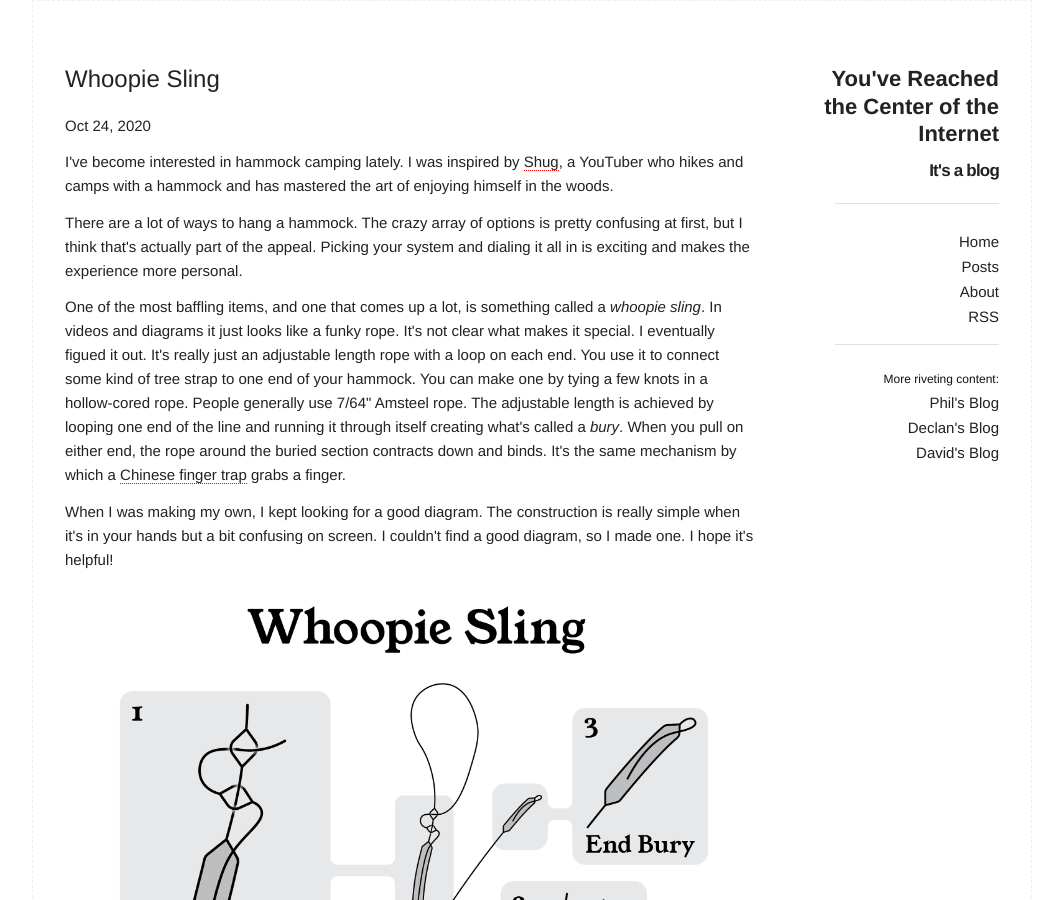
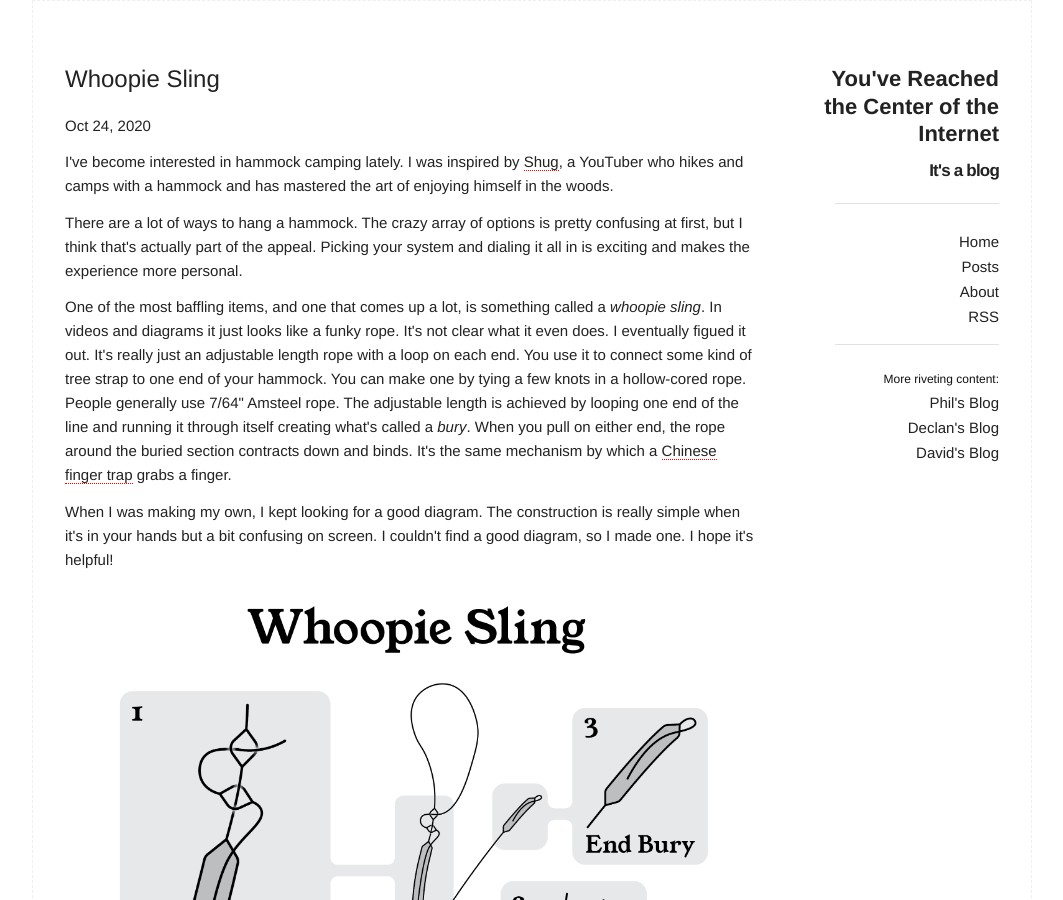
Before and after one commit to ishmandoo/ishmandoo.github.io, a Jekyll site: the page built from _posts/2020-10-24-whoopie-sling.html, in a window 1280 px wide and 900 px high. Shown: the whole window, without its empty margins (108-1171 px from the left). Built offline with Jekyll 4.4.1, drawn with Linux system fonts in a browser that asks for light colours.

```diff
--- a/_posts/2020-10-24-whoopie-sling.html
+++ b/_posts/2020-10-24-whoopie-sling.html
@@ -23,7 +23,7 @@
 
 <p>
     One of the most baffling items, and one that comes up a lot, is something called a <i>whoopie sling</i>. In videos
-    and diagrams it just looks like a funky rope. It's not clear what makes it special. I eventually figued it out.
+    and diagrams it just looks like a funky rope. It's not clear what it even does. I eventually figued it out.
     It's really just an adjustable length rope with a loop on each end. You use it to connect some kind of tree strap to
     one end of your hammock. You can make one by tying a few knots in a hollow-cored rope. People
     generally use 7/64" Amsteel rope. The adjustable length is achieved by looping one end of the line and running it
```
